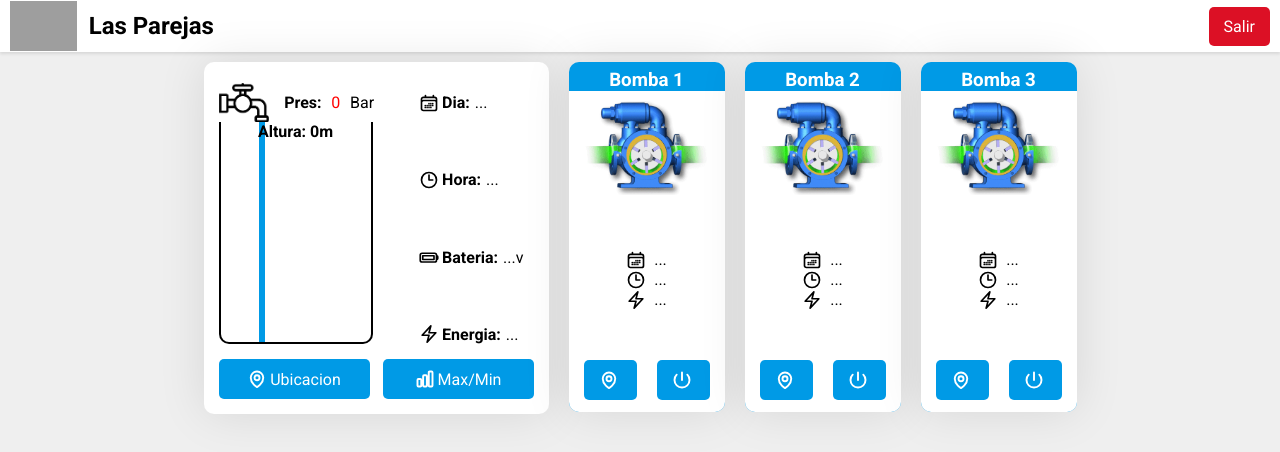
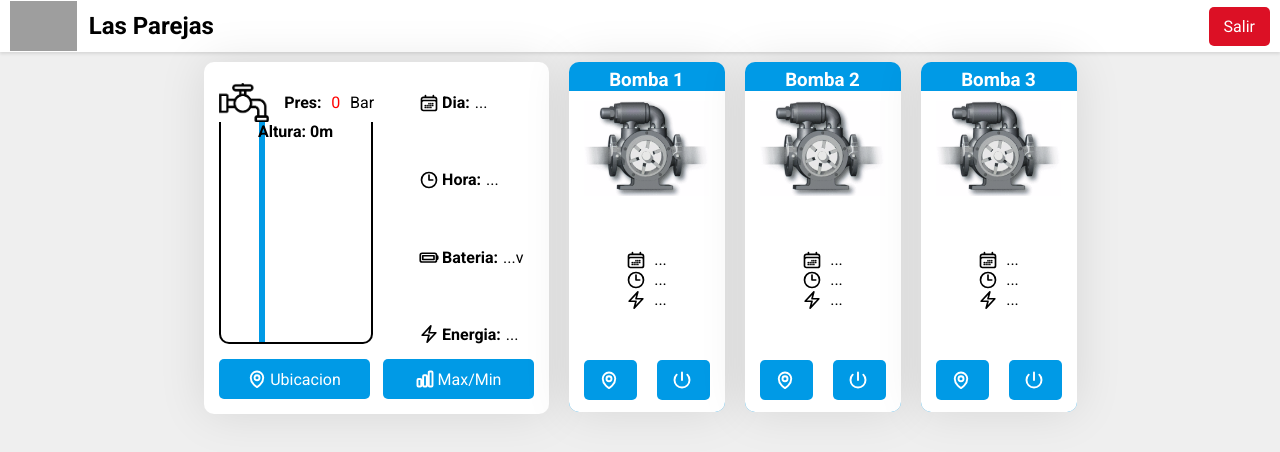
Before and after one commit to Kochq/LasParejas, a React (Vite) app: page / in a window 1280 px wide. Shown: the top 452 px of the page. Built offline with nearby package versions, Linux system fonts and the light colour scheme; no server answers; grey boxes are pictures that could not be loaded.

Commit message:
Fixing styles | adding default values

```diff
--- a/src/App.jsx
+++ b/src/App.jsx
@@ -1,14 +1,17 @@
+import { fetchData } from './api/api';
 import Bomba from './components/Bomba';
 import Equipo from './components/Equipo';
 import NavBar from './components/NavBar';
 import { apiContext } from './apiContext';
 import {useState, useEffect} from 'react';
-import { fetchData } from './api/api';
 
 
 const App = () => {
   const [data, setData] = useState({
     'bombas' : {
+      'eq1': 0,
+      'eq2': 0,
+      'eq3': 0,
       'dia': '...',
       'hora': '...',
       'energia': '...'
--- a/src/components/Bomba.css
+++ b/src/components/Bomba.css
@@ -45,16 +45,10 @@
   gap: 20px;
 }
 
-.bomba--gif {
-  width: 20px;
-}
-
 @media only screen and (min-width: 850px) {
   .bomba--body {
     flex-direction: column;
     min-width: 0;
-    justify-content: start;
-    gap: 10px;
   }
   .bomba--img {
     width: 125px;
--- a/src/index.css
+++ b/src/index.css
@@ -6,7 +6,7 @@
   background-color: #efefef;
 }
 
-@media only screen and (max-width: 750px) {
+@media only screen and (max-width: 850px) {
   .bombas {
     display: flex;
     flex-direction: column;
```
